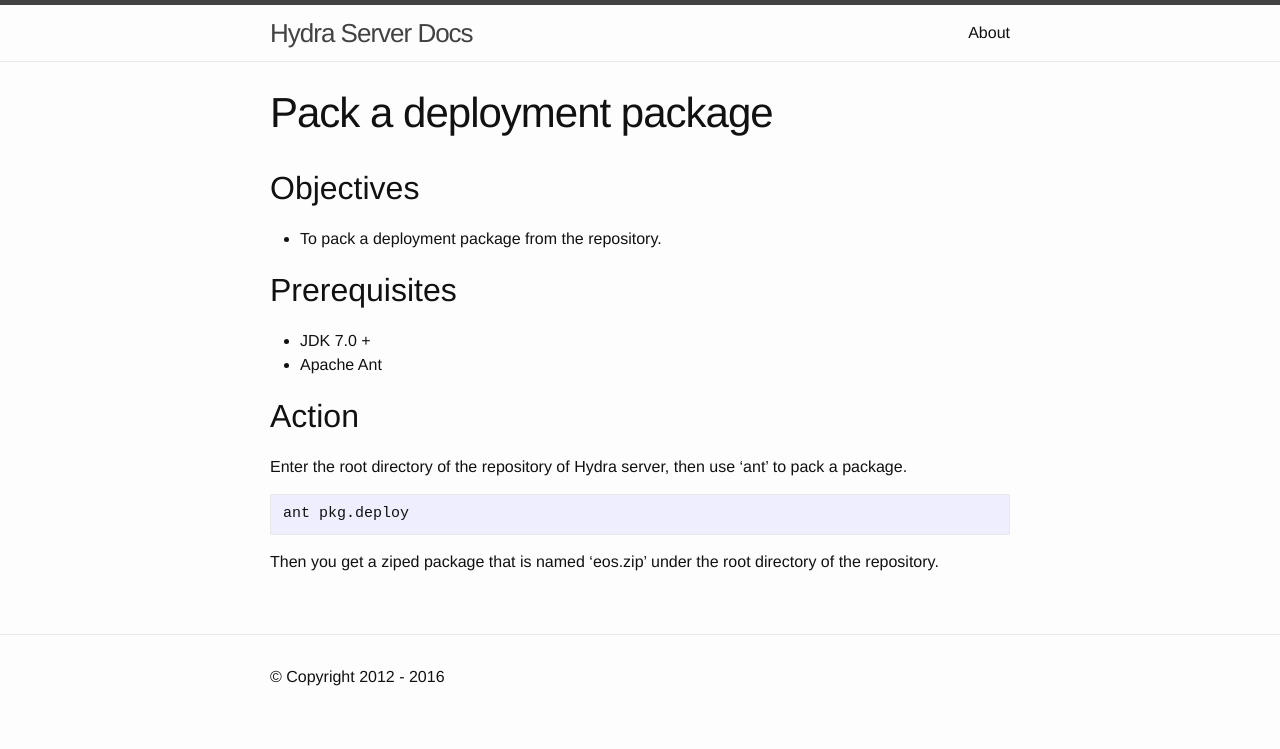
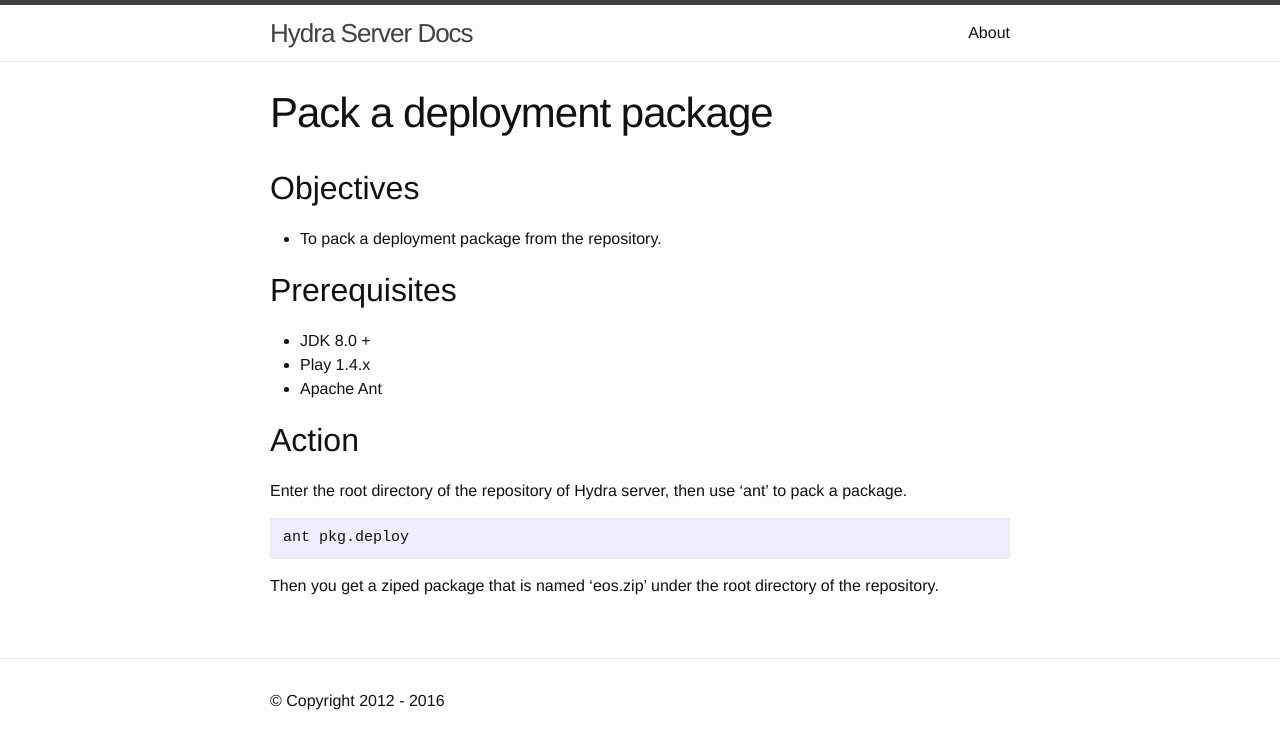
Before and after one commit to hp-liangzhang/hp-liangzhang.github.com, a Jekyll site: the page built from _posts/deployment/2016-02-29-pack-a-deployment-package.markdown, in a window 1280 px wide. Shown: the top 749 px of the page. Built offline with Jekyll 4.4.1, drawn with Linux system fonts in a browser that asks for light colours.

Commit message:
update docs

```diff
--- a/_posts/deployment/2016-02-29-pack-a-deployment-package.markdown
+++ b/_posts/deployment/2016-02-29-pack-a-deployment-package.markdown
@@ -8,7 +8,8 @@ categories: Deployment
 * To pack a deployment package from the repository.
 
 ## Prerequisites
-* JDK 7.0 +
+* JDK 8.0 +
+* Play 1.4.x
 * Apache Ant
 
 ## Action
```
